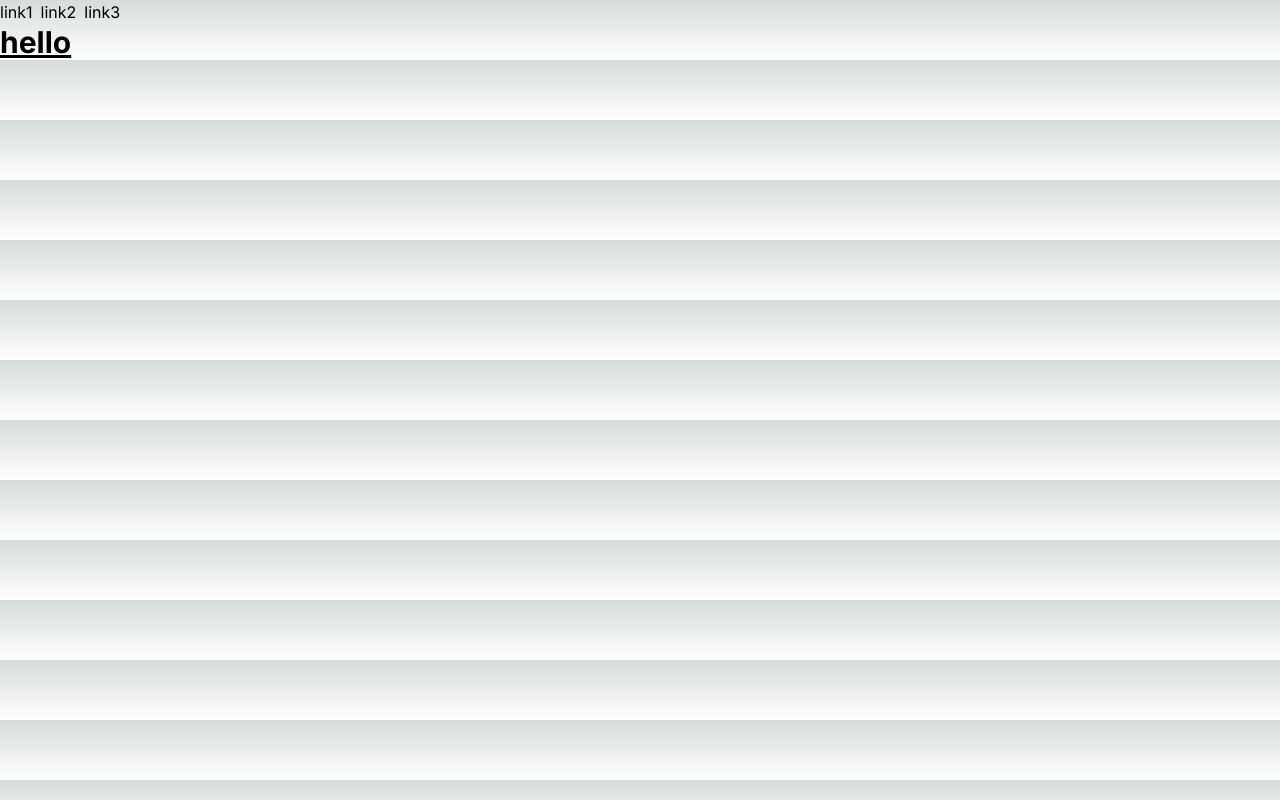
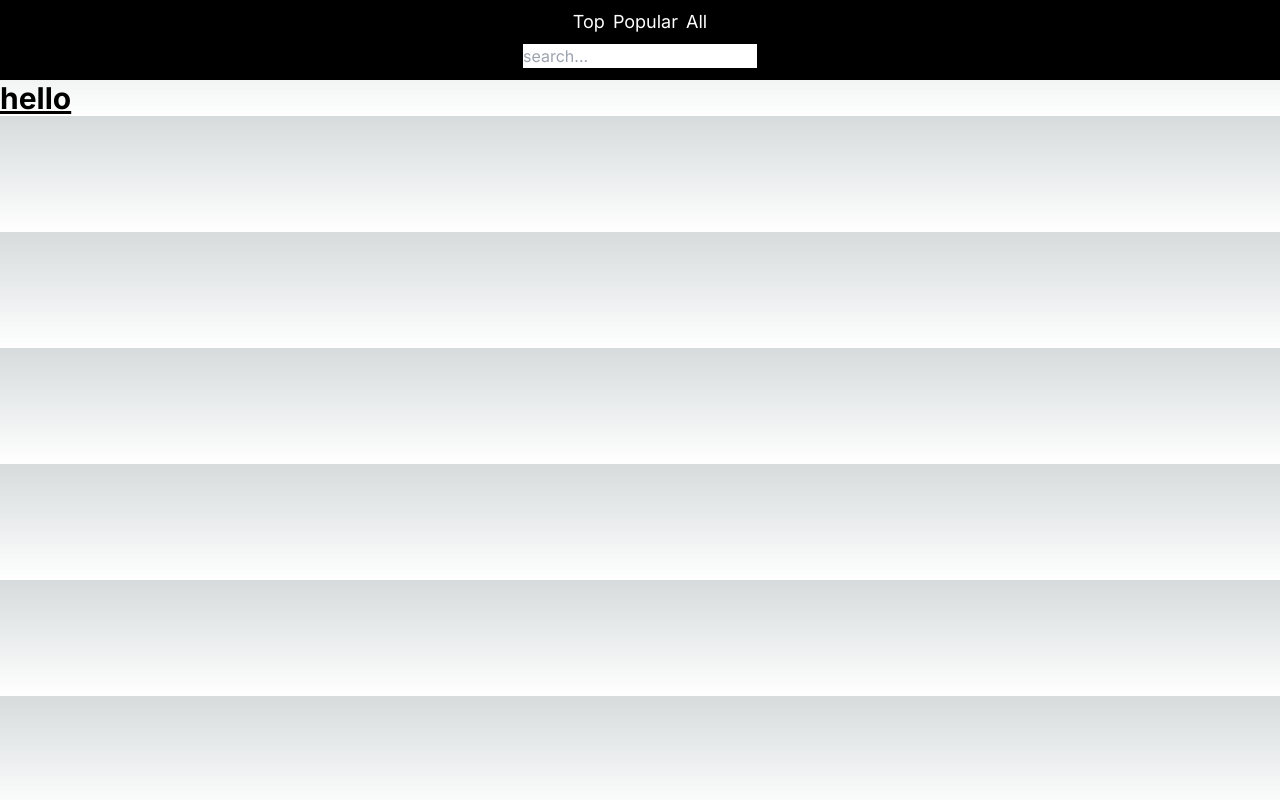
Before and after one commit to Arthur7711/films_next, a Next.js app: page / in a window 1280 px wide. Built offline with nearby package versions, Linux system fonts and the light colour scheme.

Commit message:
feat: header vue

```diff
--- /dev/null
+++ b/components/GlobalSearch.tsx
@@ -0,0 +1,17 @@
+"use client";
+
+import { useState } from "react";
+
+export const GlobalSearch = () => {
+  const [search, setSearch] = useState("");
+  return (
+    <div className="">
+      <input
+        placeholder="search..."
+        value={search}
+        onChange={(e) => setSearch(e.target.value)}
+        className=""
+      />
+    </div>
+  );
+};
--- a/components/Header.tsx
+++ b/components/Header.tsx
@@ -1,18 +1,24 @@
 import Link from "next/link";
+import { GlobalSearch } from "./GlobalSearch";
 
 export const Header = () => {
   const links = [
-    { path: "", name: "link1" },
-    { path: "", name: "link2" },
-    { path: "", name: "link3" },
+    { path: "", name: "Top" },
+    { path: "", name: "Popular" },
+    { path: "", name: "All" },
   ];
   return (
-    <header className="flex gap-2">
-      {links.map((el) => (
-        <Link href={el.path} key={el.path}>
-          {el.name}
-        </Link>
-      ))}
+    <header className=" bg-black  h-20 flex flex-col gap-2 py-2">
+      <div className="flex gap-2 items-center justify-center">
+        {links.map((el) => (
+          <Link href={el.path} key={el.path} className="text-white text-lg">
+            {el.name}
+          </Link>
+        ))}
+      </div>
+      <div className="flex items-center justify-center">
+        <GlobalSearch />
+      </div>
     </header>
   );
 };
```
